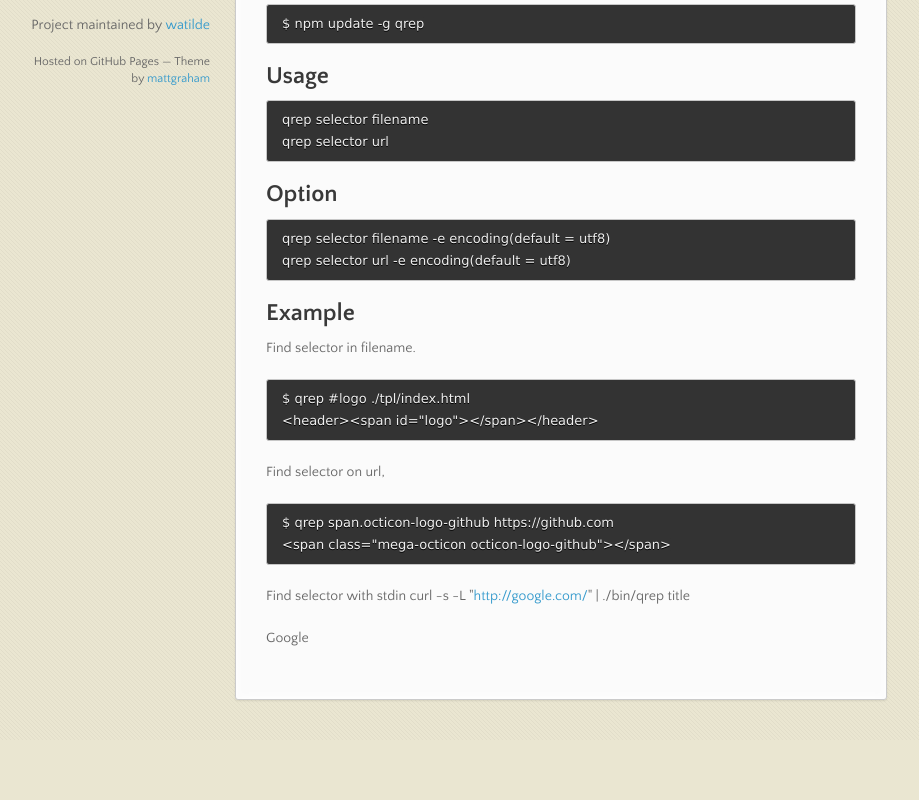
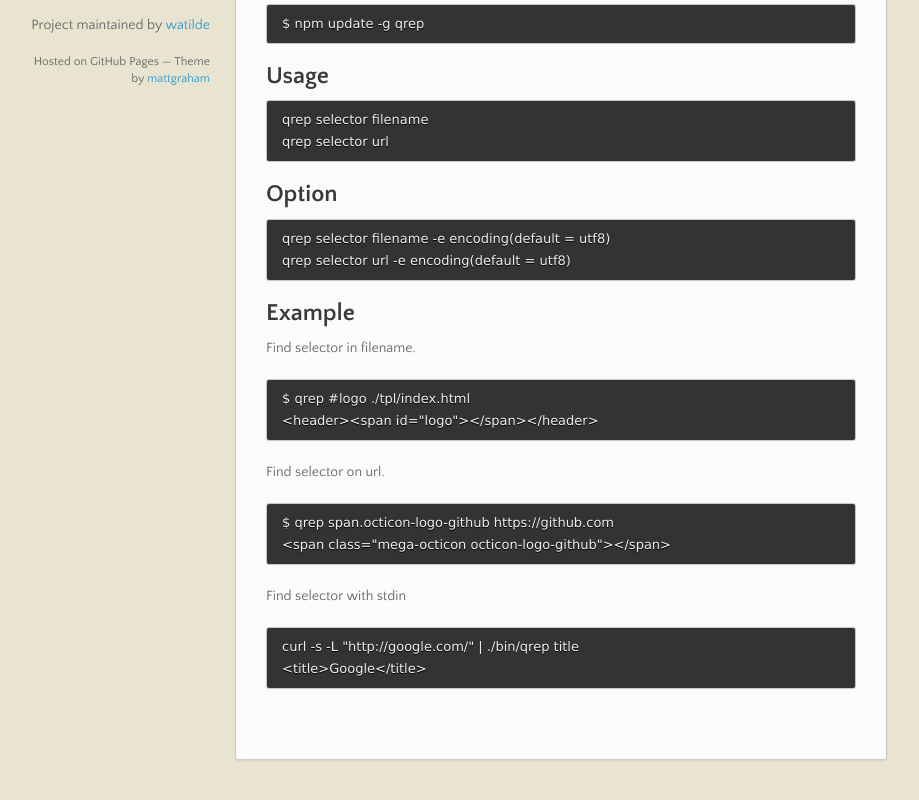
Before and after one commit to watilde/qrep, a plain HTML site: page index.html in a window 1280 px wide. Shown: the part 673-1473 px from the top of the page, without its empty margins (80-999 px from the left). Before the commit the page ends 1413 px from the top, so only its background shows below. Drawn offline with nearby package versions, Linux system fonts and the light colour scheme.

```diff
--- a/index.html
+++ b/index.html
@@ -92,15 +92,17 @@
 &lt;header&gt;&lt;span id="logo"&gt;&lt;/span&gt;&lt;/header&gt;
 </code></pre>
 
-<p>Find selector on url,</p>
+<p>Find selector on url.</p>
 
 <pre><code>$ qrep span.octicon-logo-github https://github.com
 &lt;span class="mega-octicon octicon-logo-github"&gt;&lt;/span&gt;
 </code></pre>
 
-<p>Find selector with stdin
-    curl -s -L "<a href="http://google.com/">http://google.com/</a>" | ./bin/qrep title
-    </p>Google
+<p>Find selector with stdin</p>
+
+<pre><code>curl -s -L "http://google.com/" | ./bin/qrep title
+&lt;title&gt;Google&lt;/title&gt;
+</code></pre>
       </section>
       <footer>
         <p>Project maintained by <a href="https://github.com/watilde">watilde</a></p>
--- a/params.json
+++ b/params.json
@@ -1 +1 @@
-{"name":"Qrep","tagline":"grep like querySelectorAll.","body":"# qrep\r\n\r\ngrep like querySelectorAll.\r\n\r\n## Install\r\n\r\nUsing npm.\r\n\r\n    $ npm install -g qrep\r\n\r\nConfirm.\r\n\r\n    $ qrep usage\r\n\r\n## Uninstall\r\n\r\n    $ npm uninstall -g qrep\r\n\r\n## Update\r\n\r\n    $ npm update -g qrep\r\n\r\n## Usage\r\n\r\n    qrep selector filename\r\n    qrep selector url\r\n\r\n## Option\r\n    qrep selector filename -e encoding(default = utf8)\r\n    qrep selector url -e encoding(default = utf8)\r\n\r\n## Example\r\n\r\nFind selector in filename.\r\n\r\n    $ qrep #logo ./tpl/index.html\r\n    <header><span id=\"logo\"></span></header>\r\n\r\nFind selector on url,\r\n\r\n    $ qrep span.octicon-logo-github https://github.com\r\n    <span class=\"mega-octicon octicon-logo-github\"></span>\r\n\r\nFind selector with stdin\r\n    curl -s -L \"http://google.com/\" | ./bin/qrep title\r\n    <title>Google</title>\r\n","google":"UA-35821550-3","note":"Don't delete this file! It's used internally to help with page regeneration."}
+{"name":"Qrep","tagline":"grep like querySelectorAll.","body":"# qrep\r\n\r\ngrep like querySelectorAll.\r\n\r\n## Install\r\n\r\nUsing npm.\r\n\r\n    $ npm install -g qrep\r\n\r\nConfirm.\r\n\r\n    $ qrep usage\r\n\r\n## Uninstall\r\n\r\n    $ npm uninstall -g qrep\r\n\r\n## Update\r\n\r\n    $ npm update -g qrep\r\n\r\n## Usage\r\n\r\n    qrep selector filename\r\n    qrep selector url\r\n\r\n## Option\r\n    qrep selector filename -e encoding(default = utf8)\r\n    qrep selector url -e encoding(default = utf8)\r\n\r\n## Example\r\n\r\nFind selector in filename.\r\n\r\n    $ qrep #logo ./tpl/index.html\r\n    <header><span id=\"logo\"></span></header>\r\n\r\nFind selector on url.\r\n\r\n    $ qrep span.octicon-logo-github https://github.com\r\n    <span class=\"mega-octicon octicon-logo-github\"></span>\r\n\r\nFind selector with stdin\r\n\r\n    curl -s -L \"http://google.com/\" | ./bin/qrep title\r\n    <title>Google</title>\r\n","google":"UA-35821550-3","note":"Don't delete this file! It's used internally to help with page regeneration."}
```
